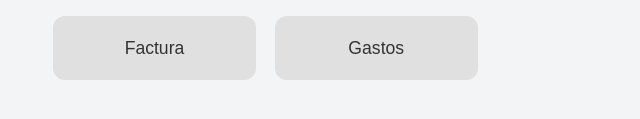
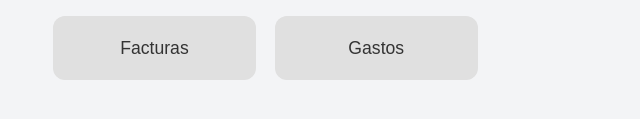
Before and after one commit to industriastobias/industriastobias, a plain HTML site: page menu.html in a window 1280 px wide. Shown: the part 281-400 px from the top of the page, 42-682 px from the left. Drawn offline with Linux system fonts and the light colour scheme; sample sign-in values are in the browser's storage.

Commit message:
menu.html

```diff
--- a/menu.html
+++ b/menu.html
@@ -90,7 +90,7 @@
         <a href="inventario.html">Inventario</a>
         <a href="clientes.html">Clientes</a>
         <a href="traslados.html">Traslados</a>
-        <a href="factura.html">Factura</a>
+        <a href="facturas.html">Facturas</a>
         <a href="gastos.html">Gastos</a>
         <a href="lista_usuarios.html" id="usuarios-link">Usuarios</a>
     </div>
```
